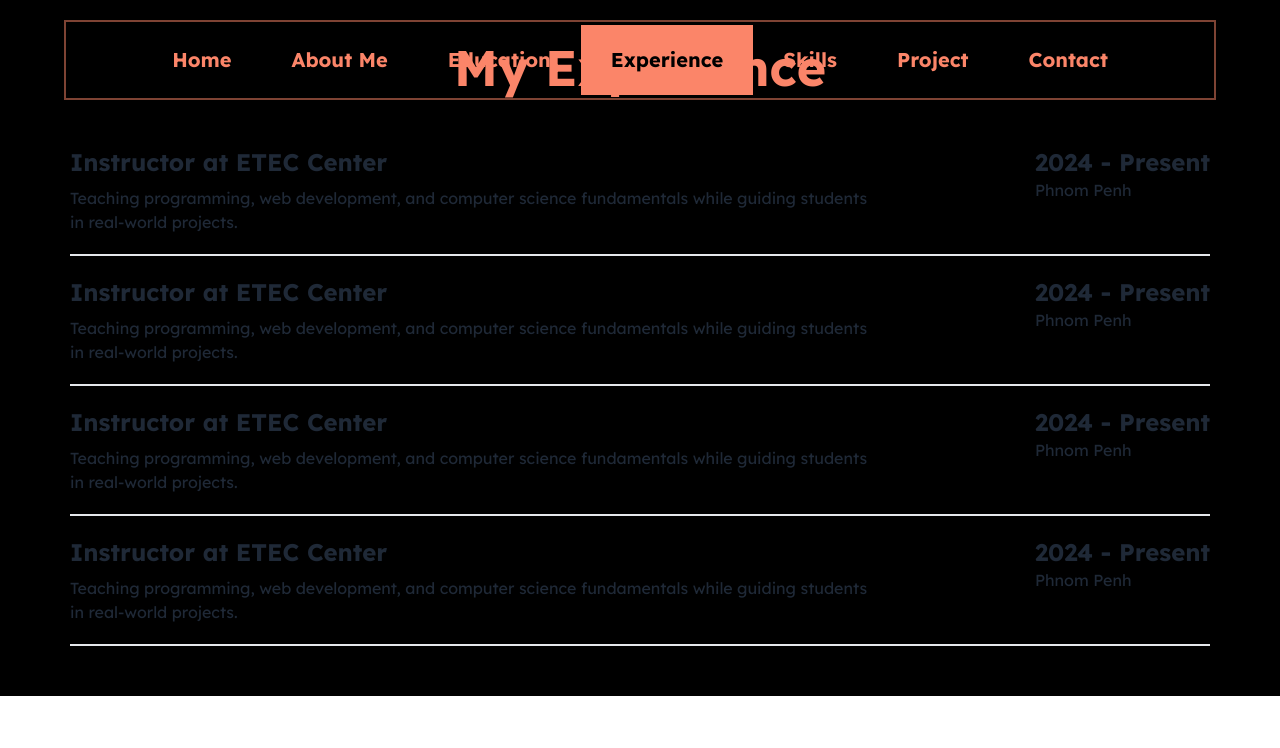
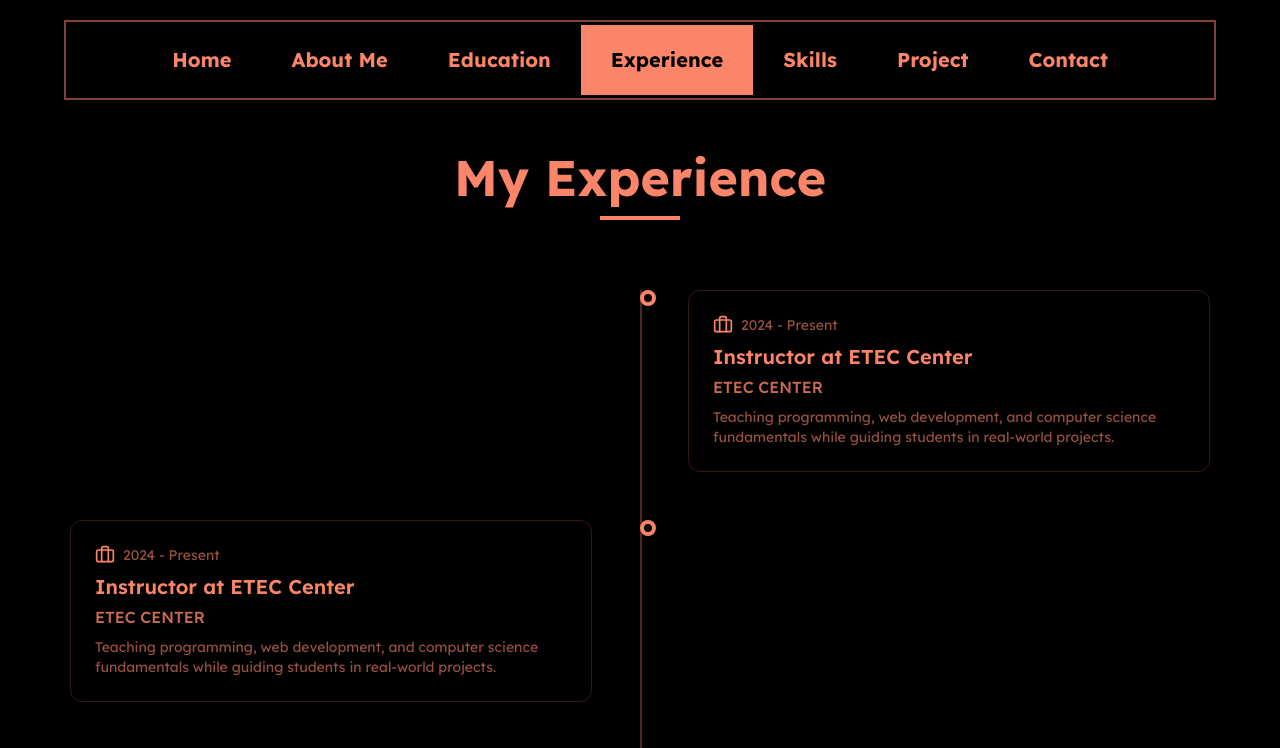
Before and after one commit to RosaNova/sunrise_portfolio, a React (Vite) app: page /experience in a window 1280 px wide. Shown: the top 748 px of the page. Built offline with nearby package versions, Linux system fonts and the light colour scheme; a web font is replaced by a local one.

Commit message:
update education && experience

```diff
--- a/package.json
+++ b/package.json
@@ -15,6 +15,7 @@
     "clsx": "^2.1.1",
     "gsap": "^3.13.0",
     "lottie-react": "^2.4.1",
+    "lucide-react": "^0.562.0",
     "motion": "^12.23.26",
     "react": "^18.3.1",
     "react-dom": "^18.3.1",
--- a/src/Page/Education.jsx
+++ b/src/Page/Education.jsx
@@ -1,17 +1,29 @@
 import React from "react";
 import Title from "../components/Title";
 import EducationGroup from "../components/education/educationGroup";
+import { myEducation } from "@/assets/data/myEducation";
+import { motion} from "framer-motion";
 
 const Education = () => {
   return (
-    <div id="education" className="md:pb-[50px]">
+    <div id="education" className="md:pb-[50px] h-auto pt-[100px] bg-black text-[#fb8569]">
+      <motion.div
+          initial={{ opacity: 0, y: 50 }}
+          animate={{ opacity: 1, y: 0 }}
+          transition={{ duration: 0.8 }}
+          className="text-center mb-16"
+        >
       <Title title={"My Education"} />
-      <div className="pt-10 w-full h-auto flex flex-col ">
-      <EducationGroup path="Sciences" specialization="Computer Sciences" year="2022-2026" school="Royal University of Phnom Penh" />
-       <EducationGroup path="Social Sciences" specialization="Secondary School Hight School" year="2016-2022" school="Lvea Hight School" />
-        <EducationGroup path="Primary Education" specialization="Elementary School" year="2011-2016" school="East/West Kok Trea Primary School" />
-      </div>
+       <div className="w-20 h-1 bg-[#fb8569] mt-5 mx-auto" />
+      </motion.div>
+      <div className=" w-full h-auto flex flex-col ">
+        {
+           myEducation.map((item , index)=>(
+              <EducationGroup key={index} path={item.path} location={item.location} specialization={item.specialization} year={item.year} school={item.school} />
+           ))
+        }
 
+       </div>
     </div>
   );
 };
--- a/src/Page/Experience.jsx
+++ b/src/Page/Experience.jsx
@@ -1,13 +1,78 @@
 import React from "react";
 import Title from "../components/Title";
+import { motion} from "framer-motion";
+import myExperiences from "@/assets/data/myExperiences";
+import { Briefcase, GraduationCap } from "lucide-react";
 
 const Experience = () => {
   return (
     <div
       id="experience"
-      className=" w-full h-auto p-[0px_10px_0px_10px] sm:p-[0px_30px_0px_30px] lg:p-[0px_70px_50px_70px] md:p-[0px_40px_50px_40px]">
-      <Title title={"My Experience"} />
-      <div className="w-full sm:pt-10">
+      className=" w-full  p-[0px_10px_0px_10px] h-auto sm:p-[0px_30px_0px_30px] lg:p-[100px_70px_50px_70px] md:p-[100px_40px_50px_40px]">
+     <motion.div
+          initial={{ opacity: 0, y: -50 }}
+          animate={{ opacity: 1, y: 10 }}
+          transition={{ duration: 0.8 }}
+          >
+       <Title title={"My Experience"} />
+        <div className="w-20 h-1 bg-[#fb8569] mt-5 mx-auto" />
+        </motion.div>
+      <div className="relative mt-20">
+          {/* Timeline Line */}
+          <motion.div
+            className="absolute left-8 md:left-1/2 top-0 bottom-0 w-0.5 bg-[#fb8569]/30 transform md:-translate-x-1/2"
+            initial={{ scaleY: 0 }}
+            animate={{ scaleY: 1 }}
+            transition={{ duration: 1, delay: 0.3 }}
+            style={{ originY: 0 }}
+          />
+
+          {/* Timeline Items */}
+          <div className="space-y-12">
+            {myExperiences.map((exp, index) => (
+              <motion.div
+                key={index}
+                initial={{ opacity: 0, y: 50 }}
+                animate={{ opacity: 1, y: 0 }}
+                transition={{ duration: 0.6, delay: 0.4 + index * 0.15 }}
+                className={`relative flex flex-col md:flex-row ${
+                  index % 2 === 0 ? "md:flex-row-reverse" : ""
+                }`}
+              >
+                {/* Content */}
+                <div className={`ml-16 md:ml-0 md:w-1/2 ${index % 2 === 0 ? "md:pl-12" : "md:pr-12"}`}>
+                  <motion.div
+                    whileHover={{ scale: 1.02, y: -5 }}
+                    className="p-6 bg-muted/50 rounded-xl border border-[#fb8569]/20 hover:border-[#fb8569]/40 transition-all duration-300"
+                  >
+                    <div className="flex items-center gap-2 mb-2">
+                      {exp.type === "work" ? (
+                        <Briefcase className="w-5 h-5 text-[#fb8569]" />
+                      ) : (
+                        <GraduationCap className="w-5 h-5 text-[#fb8569]" />
+                      )}
+                      <span className="text-sm text-[#fb8569]/60">{exp.period}</span>
+                    </div>
+                    <h3 className="font-display text-xl font-semibold text-[#fb8569] mb-1">
+                      {exp.title}
+                    </h3>
+                    <p className="text-[#fb8569]/80 font-medium mb-2">{exp.company}</p>
+                    <p className="text-[#fb8569]/60 text-sm">{exp.description}</p>
+                  </motion.div>
+                </div>
+
+                {/* Timeline Dot */}
+                <motion.div
+                  className="absolute left-8 md:left-1/2 transform -translate-x-1/2 w-4 h-4 bg-[#000000] rounded-full border-4 border-[#fb8569]"
+                  initial={{ scale: 0 }}
+                  animate={{ scale: 1 }}
+                  transition={{ duration: 0.3, delay: 0.6 + index * 0.15 }}
+                />
+               </motion.div>
+            ))}
+          </div>
+        </div>
+      {/* <div className="w-full sm:pt-10">
         <div className="border-b-2 py-5 items-start flex  w-full justify-between border-pink">
           <div className="flex gap-2 flex-col  w-[70%]">
             <h1 className="md:text-2xl font-bold">Instructor at ETEC Center</h1>
@@ -60,9 +125,10 @@
             <div className="text-sm md:text-base">Phnom Penh</div>
           </div>
         </div>
-      </div>
+      </div> */}
+
     </div>
-  );
+  )
 };
 
 export default Experience;
--- /dev/null
+++ b/src/assets/data/myEducation.js
@@ -0,0 +1,6 @@
+export const myEducation = [
+    { path : "Sciences" ,  specialization : "Computer Sciences" , year : "2022-2026", school : "Royal University of Phnom Penh", location : "Phnom Penh"},
+    { path : "English Language" ,  specialization : "Part-Time ENGLISH COURSE" , year : "2022", school : "Southeast Asia Language School" , location : "Phnom Penh"},
+    { path : "Social Sciences" ,  specialization : "Secondary School Hight School" , year : "2016-2022", school : "Lvea Hight School" , location : "Kompong Cham"},
+    { path : "Primary Education" ,  specialization : "Elementary School" , year : "2011-2016", school : "East/West Kok Trea Primary School" , location : "Kompong Cham"},
+];
--- /dev/null
+++ b/src/assets/data/myExperiences.js
@@ -0,0 +1,53 @@
+const myExperiences = [
+    {
+    type: "work",
+    title: "Instructor at ETEC Center",
+    company: "ETEC CENTER",
+    period: "2024 - Present",
+    description: "Teaching programming, web development, and computer science fundamentals while guiding students in real-world projects.",
+    },
+     {
+    type: "work",
+    title: "Instructor at ETEC Center",
+    company: "ETEC CENTER",
+    period: "2024 - Present",
+    description: "Teaching programming, web development, and computer science fundamentals while guiding students in real-world projects.",
+    },
+     {
+    type: "work",
+    title: "Instructor at ETEC Center",
+    company: "ETEC CENTER",
+    period: "2024 - Present",
+    description: "Teaching programming, web development, and computer science fundamentals while guiding students in real-world projects.",
+    },
+     {
+    type: "work",
+    title: "Instructor at ETEC Center",
+    company: "ETEC CENTER",
+    period: "2024 - Present",
+    description: "Teaching programming, web development, and computer science fundamentals while guiding students in real-world projects.",
+    },
+     {
+    type: "work",
+    title: "Instructor at ETEC Center",
+    company: "ETEC CENTER",
+    period: "2024 - Present",
+    description: "Teaching programming, web development, and computer science fundamentals while guiding students in real-world projects.",
+    },
+     {
+    type: "work",
+    title: "Instructor at ETEC Center",
+    company: "ETEC CENTER",
+    period: "2024 - Present",
+    description: "Teaching programming, web development, and computer science fundamentals while guiding students in real-world projects.",
+    },
+     {
+    type: "work",
+    title: "Instructor at ETEC Center",
+    company: "ETEC CENTER",
+    period: "2024 - Present",
+    description: "Teaching programming, web development, and computer science fundamentals while guiding students in real-world projects.",
+    },
+];
+
+export default myExperiences;
--- a/src/components/Navbar.jsx
+++ b/src/components/Navbar.jsx
@@ -16,7 +16,7 @@
       initial={{ y: -100, opacity: 0 }}
       animate={{ y: 0, opacity: 1 }}
       transition={{ duration: 0.8, ease: "easeOut" }}
-      className="w-full z-[1000] fixed top-0  pb-5 md:pb-10"
+      className="w-full z-[1000] bg-black fixed top-0  pb-5 md:pb-10"
     >
 
       <div className=" md:mt-5 border-b-2  relative top-0  flex justify-between  shadow-md opacity-100 md:w-[90%] w-full h-[80px] m-auto  md:border-2 border-[#fb8569]/50 ">
--- a/src/components/education/educationGroup.jsx
+++ b/src/components/education/educationGroup.jsx
@@ -1,22 +1,34 @@
 import React from "react";
+import { motion} from "framer-motion";
 
 const educationGroup = ({
   year = "",
   school = "",
   specialization = "",
   path = "",
+  location = ""
 }) => {
   return (
-    <div className="border-t-2 flex justify-between py-5 border-main text-main w-[90%] m-auto">
+    <motion.div
+
+              initial={{ opacity: 0, y: 30 }}
+              animate={{ opacity: 1, y: 0 }}
+              transition={{ duration: 0.6, delay: 0.2  }}
+             className="border-t-2 border-[#fb8569]/50 flex justify-between py-5 border-main text-main w-[90%] m-auto">
       <div className="block-left text-start flex flex-col justify-start items-start">
-        <h1 className="md:text-2xl  font-bold">{specialization}</h1>
-        <p className="text-sm">[ {path} ]</p>
+        <motion.h1
+            whileHover={{ x: 10 }}
+              transition={{ duration: 0.2 }}
+                  className="md:text-2xl  font-bold">{specialization}</motion.h1>
+        <p className="text-sm text-[#fb8569]/70">[ {path} ]</p>
       </div>
       <div className="block-right flex flex-col text-end justify-end items-end">
         <h1 className="md:text-2xl font-bold">{year}</h1>
-        <h1 className="md:text-2xl font-bold">{school}</h1>
+        <h1 className="md:text-2xl font-bold text-[#fb8569]/70">{school}</h1>
+        <h1 className="md:text-xl font-bold text-[#fb8569]/50">[{location}]</h1>
+
       </div>
-    </div>
+    </motion.div>
   );
 };
 
```
Also changed, not shown: 1 other file (tests, documents, lock files or other folders).
